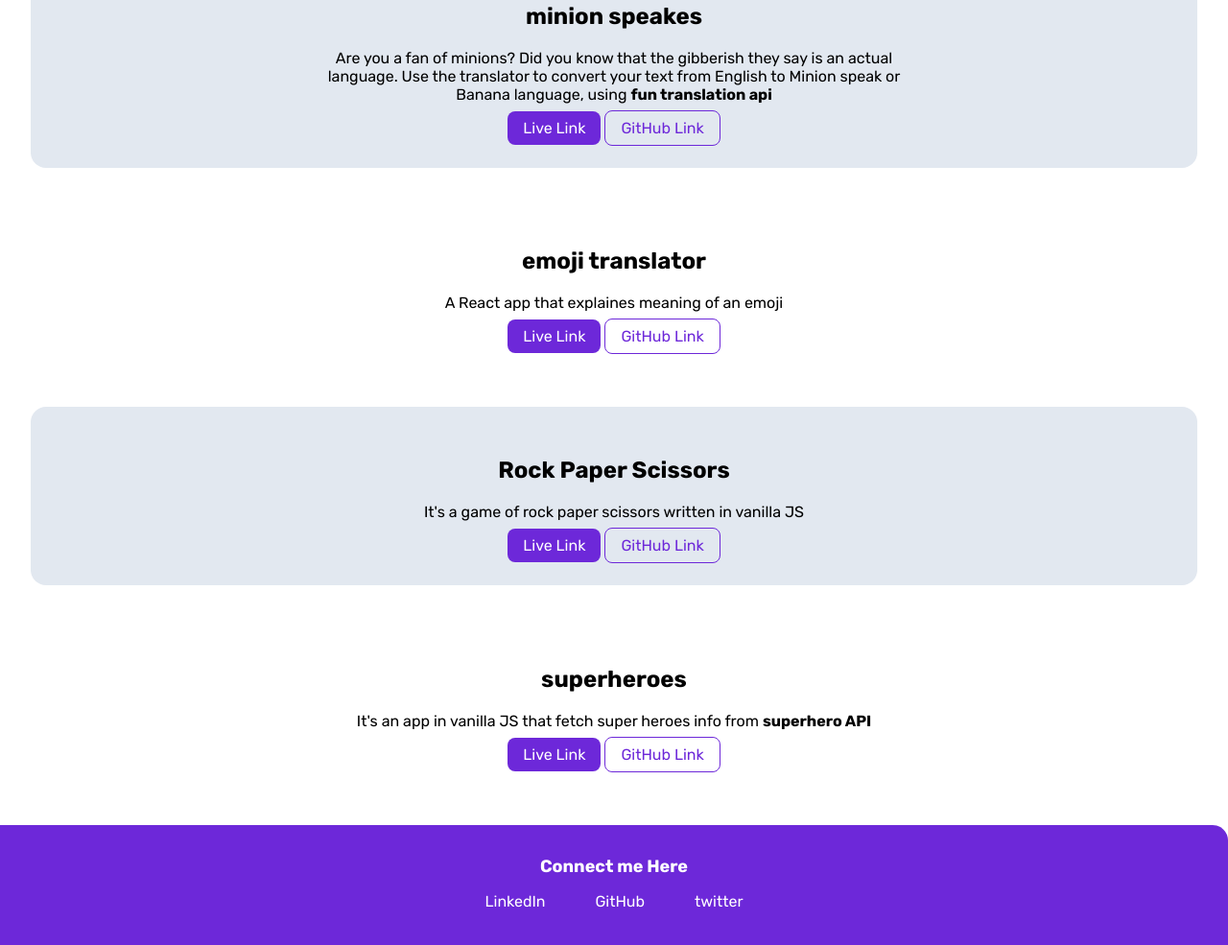
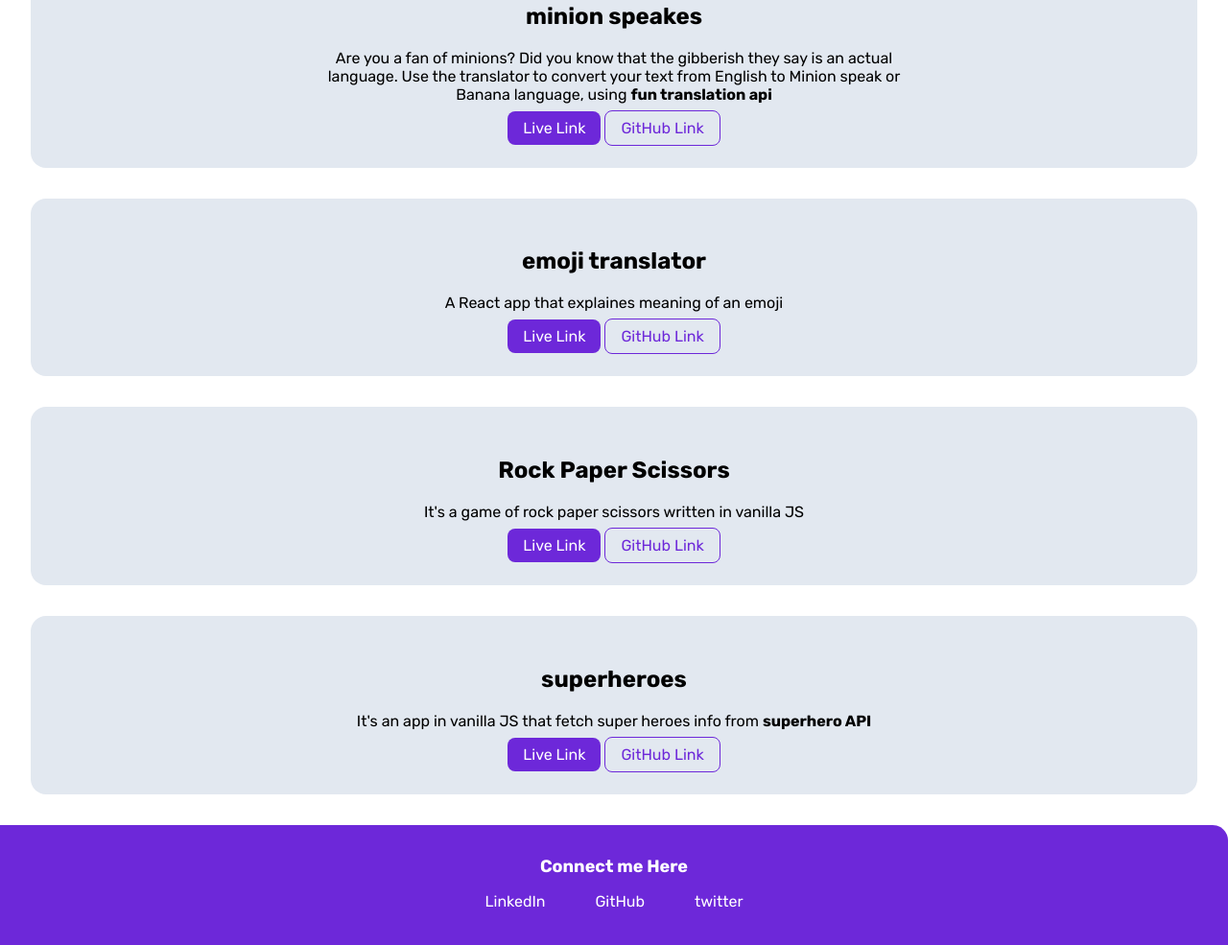
Before and after one commit to Debajit-Paul/Component-library-for-portfolio, a plain HTML site: page projects.html in a window 1280 px wide. Shown: the part 571-1556 px from the top of the page at 96% size. Drawn offline with Linux system fonts and the light colour scheme.

Commit message:
update: Style

```diff
--- a/projects.html
+++ b/projects.html
@@ -41,7 +41,7 @@
     </section>
 
 
-    <section class="section">
+    <section class="section ow">
         <div class="container container-center">
         <h1>emoji translator</h1>
         <p>A React app that explaines meaning of an emoji</p></div>
@@ -60,7 +60,7 @@
     </section>
 
 
-    <section class="section">
+    <section class="section ow">
         <div class="container container-center">
         <h1>superheroes</h1>
         <p>It's an app in vanilla JS that fetch super heroes info from <strong>superhero API</strong> </p></div>
```
